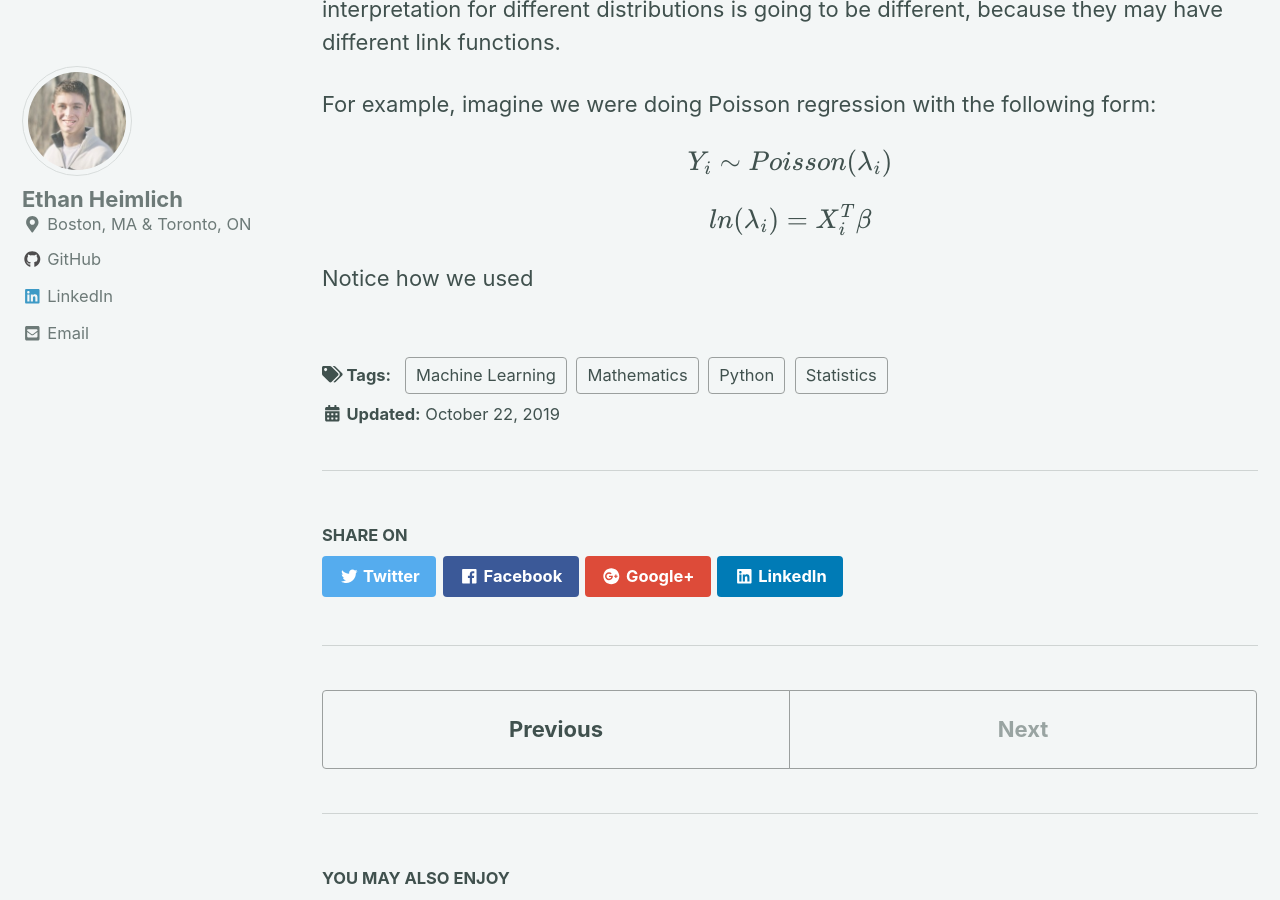
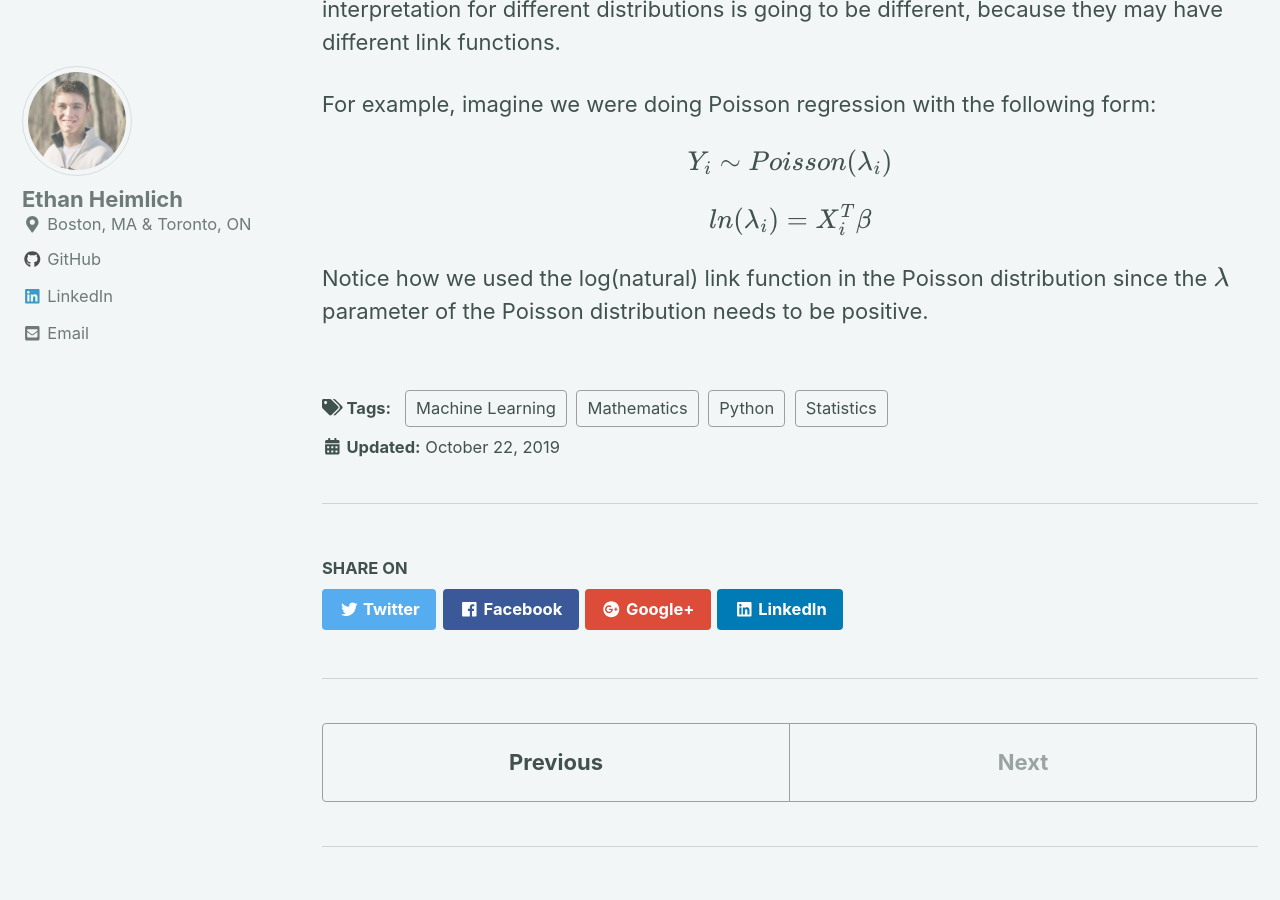
Before and after one commit to eheimlich/eheimlich.github.io, a Jekyll site: the page built from _posts/2019-10-22-generalized_linear_models.md, in a window 1280 px wide and 900 px high, scrolled down 8814 px. Built offline with Jekyll 4.4.1, drawn with Linux system fonts in a browser that asks for light colours; cached includes are drawn as plain includes; nearby versions of some CDN libraries; formulas are drawn with MathJax 3.

```diff
--- a/_posts/2019-10-22-generalized_linear_models.md
+++ b/_posts/2019-10-22-generalized_linear_models.md
@@ -253,4 +253,4 @@ $$Y_i \sim Poisson(\lambda_i)$$
 
 $$ln(\lambda_i) = X_i^T \beta $$
 
-Notice how we used
+Notice how we used the log(natural) link function in the Poisson distribution since the $$\lambda$$ parameter of the Poisson distribution needs to be positive.
```
